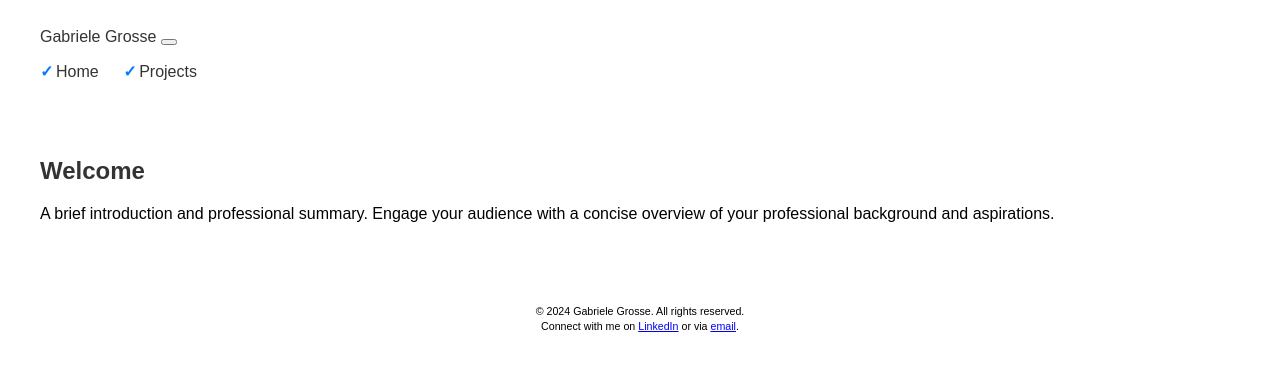
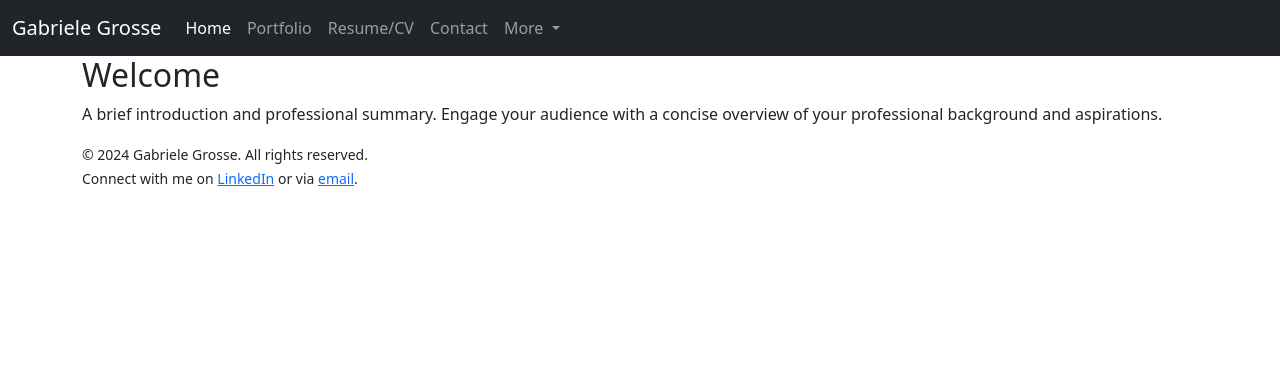
Before and after one commit to perfect-droidman/my-new-website, a plain HTML site: page index.html in a window 1280 px wide. Drawn offline with nearby package versions, Linux system fonts and the light colour scheme; files whose address does not match are found by name.

Commit message:
Update links and formatting in HTML files

```diff
--- a/index.html
+++ b/index.html
@@ -1,17 +1,26 @@
 <!DOCTYPE html>
 <html lang="en">
+
 <head>
     <meta charset="UTF-8">
     <meta name="viewport" content="width=device-width, initial-scale=1">
-    <link rel="stylesheet" href="css/styles.css">
+    <!-- Bootstrap CSS -->
+    <link href="https://stackpath.bootstrapcdn.com/bootstrap/5.1.3/css/bootstrap.min.css" rel="stylesheet">
+
+    <!-- Optional: Bootstrap Icons -->
+    <link href="https://cdnjs.cloudflare.com/ajax/libs/bootstrap-icons/1.7.2/font/bootstrap-icons.min.css"
+        rel="stylesheet">
+
     <title>Gabriele Grosse - Home</title>
 </head>
+
 <body>
     <div id="navigation-placeholder"></div>
     <main class="container">
         <section id="home">
             <h2>Welcome</h2>
-        <p>A brief introduction and professional summary. Engage your audience with a concise overview of your professional background and aspirations.</p>
+            <p>A brief introduction and professional summary. Engage your audience with a concise overview of your
+                professional background and aspirations.</p>
         </section>
     </main>
     <script src="loadNavigation.js"></script>
@@ -19,8 +28,12 @@
         <small>
             © 2024 Gabriele Grosse. All rights reserved.
             <br>
-        Connect with me on <a href="https://www.linkedin.com/in/gabrielegrosse/">LinkedIn</a> or via <a href="mailto:ggross7577@gmail.com">email</a>.
+            Connect with me on <a href="https://www.linkedin.com/in/gabrielegrosse/">LinkedIn</a> or via <a
+                href="mailto:ggross7577@gmail.com">email</a>.
         </small>
     </footer>
+    <!-- Bootstrap Bundle JS -->
+    <script src="https://stackpath.bootstrapcdn.com/bootstrap/5.1.3/js/bootstrap.bundle.min.js"></script>
 </body>
+
 </html>
--- a/navigation/navigation.html
+++ b/navigation/navigation.html
@@ -1,15 +1,38 @@
-<!-- Bootstrap Navigation -->
-<nav class="navbar navbar-expand-lg navbar-light bg-light">
-    <div class="container">
+<nav class="navbar navbar-expand-lg navbar-dark bg-dark">
+  <div class="container-fluid">
     <a class="navbar-brand" href="#">Gabriele Grosse</a>
-      <button class="navbar-toggler" type="button" data-bs-toggle="collapse" data-bs-target="#navbarNav" aria-controls="navbarNav" aria-expanded="false" aria-label="Toggle navigation">
+    <button class="navbar-toggler" type="button" data-bs-toggle="collapse" data-bs-target="#navbarNav"
+      aria-controls="navbarNav" aria-expanded="false" aria-label="Toggle navigation">
       <span class="navbar-toggler-icon"></span>
     </button>
     <div class="collapse navbar-collapse" id="navbarNav">
-        <ul class="navbar-nav">
-          <li class="nav-item"><a class="nav-link" href="index.html">Home</a></li>
-          <li class="nav-item"><a class="nav-link" href="projects.html">Projects</a></li>
-          <!-- Add more links as needed -->
+      <ul class="navbar-nav me-auto mb-2 mb-lg-0">
+        <li class="nav-item">
+          <a class="nav-link active" aria-current="page" href="index.html">Home</a>
+        </li>
+        <li class="nav-item">
+          <a class="nav-link" href="portfolio.html">Portfolio</a>
+        </li>
+        <li class="nav-item">
+          <a class="nav-link" href="resume-cv.html">Resume/CV</a>
+        </li>
+        <li class="nav-item">
+          <a class="nav-link" href="contact.html">Contact</a>
+        </li>
+        <li class="nav-item dropdown">
+          <a class="nav-link dropdown-toggle" href="#" id="navbarDropdown" role="button" data-bs-toggle="dropdown"
+            aria-expanded="false">
+            More
+          </a>
+          <ul class="dropdown-menu" aria-labelledby="navbarDropdown">
+            <li><a class="dropdown-item" href="blog.html">Blog</a></li>
+            <li><a class="dropdown-item" href="interests.html">Interests</a></li>
+            <li>
+              <hr class="dropdown-divider">
+            </li>
+            <li><a class="dropdown-item" href="settings.html">Settings</a></li>
+          </ul>
+        </li>
       </ul>
     </div>
   </div>
```
Also changed, not shown: pages/blog.html (+4 -2 lines), pages/contact-me.html (+2 -1 lines), pages/freelance-jobs.html (+4 -2 lines), pages/interests-pages/creative-projects.html (+5 -1 lines), pages/interests-pages/outdoors.html (+5 -1 lines), pages/interests-pages/reading.html (+5 -1 lines), pages/interests-pages/video-games.html (+5 -1 lines), pages/interests.html (+5 -1 lines), pages/places-i-have-been.html (+4 -2 lines), pages/portfolio.html (+9 -3 lines), pages/projects.html (+2 -1 lines), pages/resume-cv-pages/cv.html (+5 -1 lines), pages/resume-cv-pages/resume.html (+5 -1 lines), pages/resume-cv.html (+6 -2 lines), 3 more files. Lines whose indentation alone changed are shown as unchanged.
